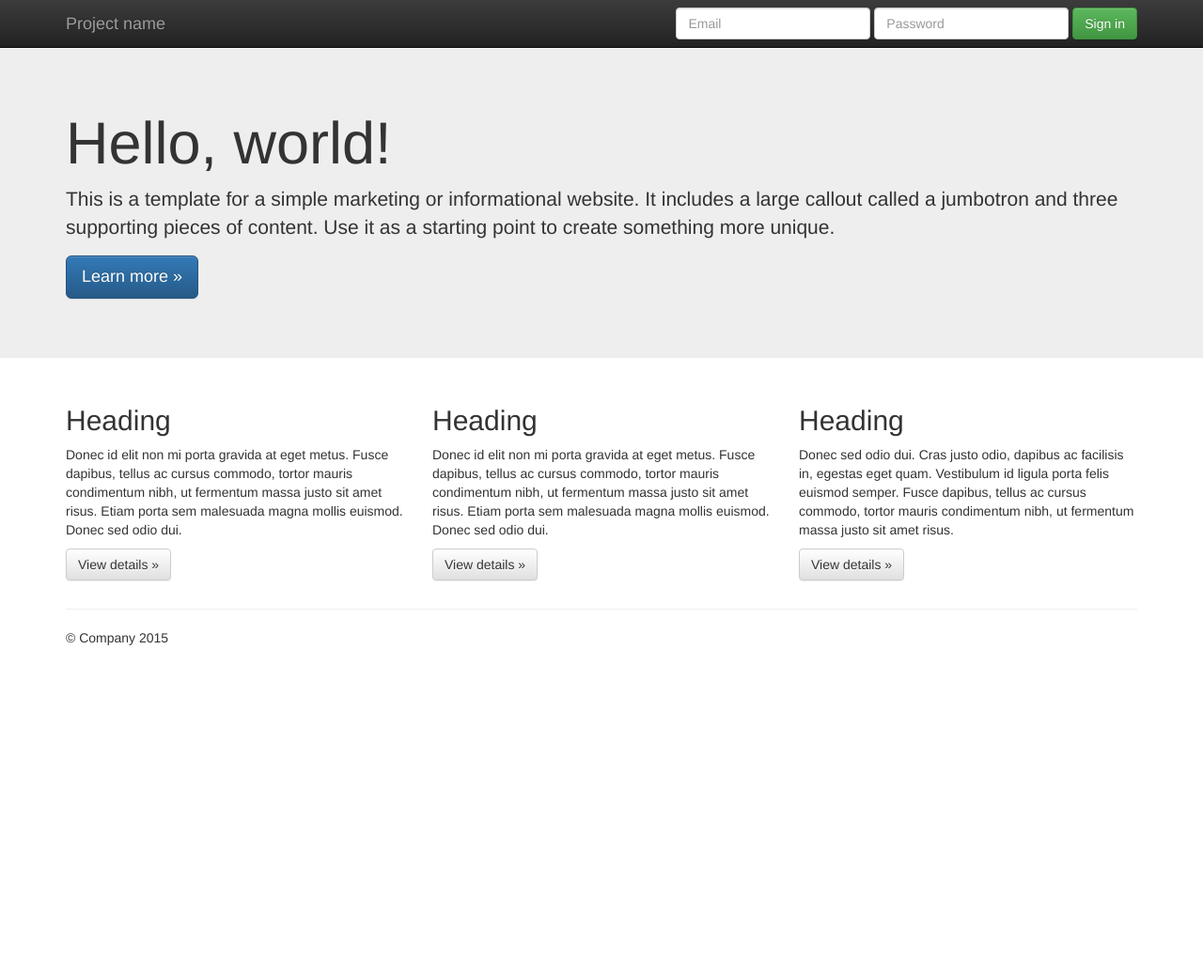
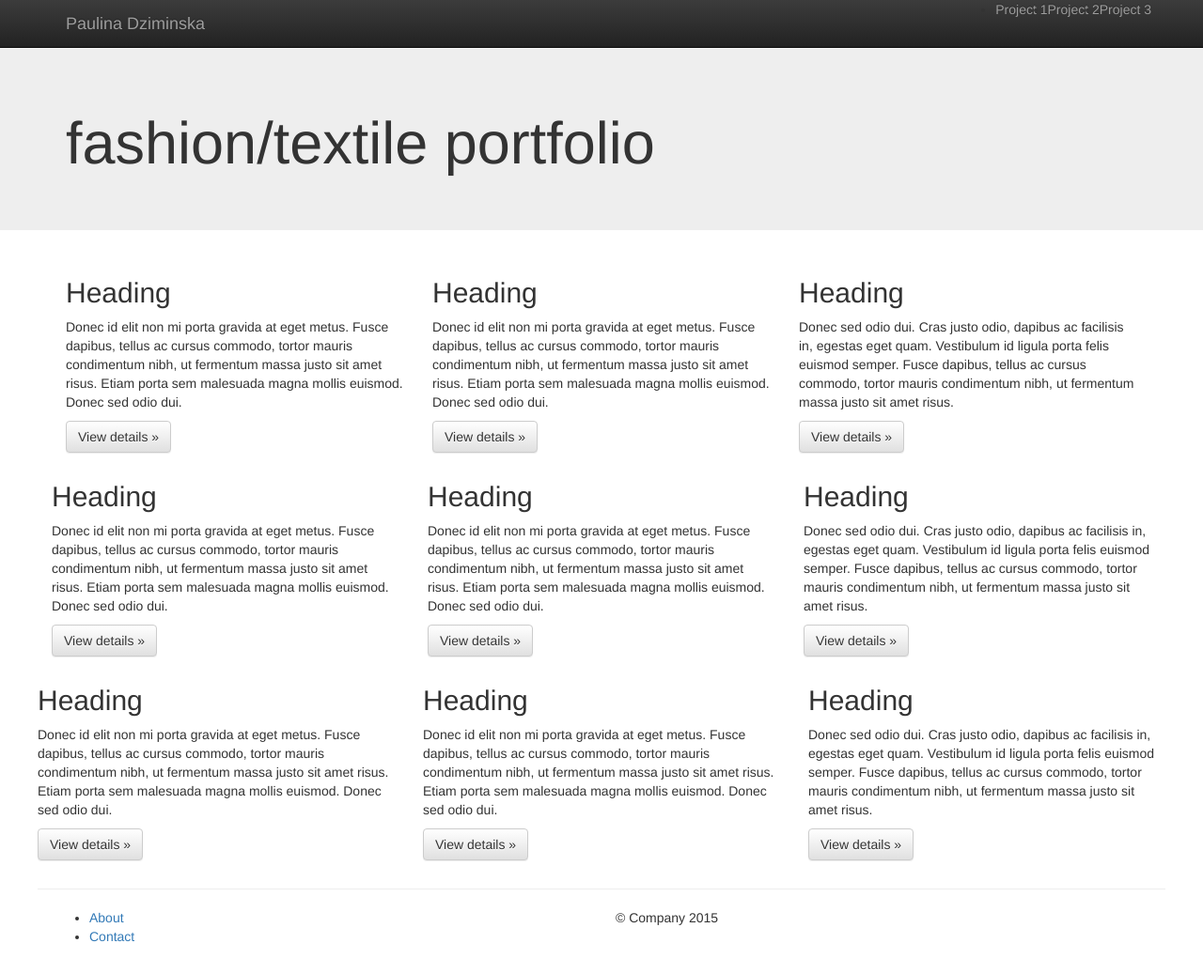
Before and after one commit to tomdracz/pjdportfolio, a plain HTML site: page index.html in a window 1280 px wide. Shown: the whole page at 94% size. Before the commit the page ends 800 px from the top, so only its background shows below. Drawn offline with nearby package versions, Linux system fonts and the light colour scheme.

Commit message:
Boilerplate code

```diff
--- a/index.html
+++ b/index.html
@@ -30,24 +30,20 @@
     <nav class="navbar navbar-inverse navbar-fixed-top" role="navigation">
       <div class="container">
         <div class="navbar-header">
-          <button type="button" class="navbar-toggle collapsed" data-toggle="collapse" data-target="#navbar" aria-expanded="false" aria-controls="navbar">
+          <button type="button" class="navbar-toggle collapsed" data-toggle="collapse" data-target=".navbar-collapse">
             <span class="sr-only">Toggle navigation</span>
             <span class="icon-bar"></span>
             <span class="icon-bar"></span>
             <span class="icon-bar"></span>
           </button>
-          <a class="navbar-brand" href="#">Project name</a>
+          <a class="navbar-brand" href="#">Paulina Dziminska</a>
         </div>
-        <div id="navbar" class="navbar-collapse collapse">
-          <form class="navbar-form navbar-right" role="form">
-            <div class="form-group">
-              <input type="text" placeholder="Email" class="form-control">
-            </div>
-            <div class="form-group">
-              <input type="password" placeholder="Password" class="form-control">
-            </div>
-            <button type="submit" class="btn btn-success">Sign in</button>
-          </form>
+        <div class="navbar-collapse collapse">
+          <ul id="navbar" class="navbar-nav navbar-right">
+            <li><a href="/project1">Project 1</a></li>
+            <li><a href="/project2">Project 2</a></li>
+            <li><a href="/project3">Project 3</a></li>
+          </ul>
         </div><!--/.navbar-collapse -->
       </div>
     </nav>
@@ -55,9 +51,7 @@
     <!-- Main jumbotron for a primary marketing message or call to action -->
     <div class="jumbotron">
       <div class="container">
-        <h1>Hello, world!</h1>
-        <p>This is a template for a simple marketing or informational website. It includes a large callout called a jumbotron and three supporting pieces of content. Use it as a starting point to create something more unique.</p>
-        <p><a class="btn btn-primary btn-lg" href="#" role="button">Learn more &raquo;</a></p>
+        <h1>fashion/textile portfolio</h1>
       </div>
     </div>
 
@@ -79,12 +73,52 @@
           <p>Donec sed odio dui. Cras justo odio, dapibus ac facilisis in, egestas eget quam. Vestibulum id ligula porta felis euismod semper. Fusce dapibus, tellus ac cursus commodo, tortor mauris condimentum nibh, ut fermentum massa justo sit amet risus.</p>
           <p><a class="btn btn-default" href="#" role="button">View details &raquo;</a></p>
         </div>
+      <div class="row">
+        <div class="col-md-4">
+          <h2>Heading</h2>
+          <p>Donec id elit non mi porta gravida at eget metus. Fusce dapibus, tellus ac cursus commodo, tortor mauris condimentum nibh, ut fermentum massa justo sit amet risus. Etiam porta sem malesuada magna mollis euismod. Donec sed odio dui. </p>
+          <p><a class="btn btn-default" href="#" role="button">View details &raquo;</a></p>
+        </div>
+        <div class="col-md-4">
+          <h2>Heading</h2>
+          <p>Donec id elit non mi porta gravida at eget metus. Fusce dapibus, tellus ac cursus commodo, tortor mauris condimentum nibh, ut fermentum massa justo sit amet risus. Etiam porta sem malesuada magna mollis euismod. Donec sed odio dui. </p>
+          <p><a class="btn btn-default" href="#" role="button">View details &raquo;</a></p>
+       </div>
+        <div class="col-md-4">
+          <h2>Heading</h2>
+          <p>Donec sed odio dui. Cras justo odio, dapibus ac facilisis in, egestas eget quam. Vestibulum id ligula porta felis euismod semper. Fusce dapibus, tellus ac cursus commodo, tortor mauris condimentum nibh, ut fermentum massa justo sit amet risus.</p>
+          <p><a class="btn btn-default" href="#" role="button">View details &raquo;</a></p>
+        </div>
+      <div class="row">
+        <div class="col-md-4">
+          <h2>Heading</h2>
+          <p>Donec id elit non mi porta gravida at eget metus. Fusce dapibus, tellus ac cursus commodo, tortor mauris condimentum nibh, ut fermentum massa justo sit amet risus. Etiam porta sem malesuada magna mollis euismod. Donec sed odio dui. </p>
+          <p><a class="btn btn-default" href="#" role="button">View details &raquo;</a></p>
+        </div>
+        <div class="col-md-4">
+          <h2>Heading</h2>
+          <p>Donec id elit non mi porta gravida at eget metus. Fusce dapibus, tellus ac cursus commodo, tortor mauris condimentum nibh, ut fermentum massa justo sit amet risus. Etiam porta sem malesuada magna mollis euismod. Donec sed odio dui. </p>
+          <p><a class="btn btn-default" href="#" role="button">View details &raquo;</a></p>
+       </div>
+        <div class="col-md-4">
+          <h2>Heading</h2>
+          <p>Donec sed odio dui. Cras justo odio, dapibus ac facilisis in, egestas eget quam. Vestibulum id ligula porta felis euismod semper. Fusce dapibus, tellus ac cursus commodo, tortor mauris condimentum nibh, ut fermentum massa justo sit amet risus.</p>
+          <p><a class="btn btn-default" href="#" role="button">View details &raquo;</a></p>
+        </div>
       </div>
 
       <hr>
 
       <footer>
-        <p>&copy; Company 2015</p>
+        <div class="col-md-6">
+          <ul>
+            <li><a href="/about">About</a></li>
+            <li><a href="/contact">Contact</a></li>
+          </ul>
+        </div>
+        <div class="col-md-6">
+          <p>&copy; Company 2015</p>
+        </div>
       </footer>
     </div> <!-- /container -->        <script src="//ajax.googleapis.com/ajax/libs/jquery/1.11.2/jquery.min.js"></script>
         <script>window.jQuery || document.write('<script src="js/vendor/jquery-1.11.2.min.js"><\/script>')</script>
@@ -93,14 +127,5 @@
 
         <script src="js/main.js"></script>
 
-        <!-- Google Analytics: change UA-XXXXX-X to be your site's ID. -->
-        <script>
-            (function(b,o,i,l,e,r){b.GoogleAnalyticsObject=l;b[l]||(b[l]=
-            function(){(b[l].q=b[l].q||[]).push(arguments)});b[l].l=+new Date;
-            e=o.createElement(i);r=o.getElementsByTagName(i)[0];
-            e.src='//www.google-analytics.com/analytics.js';
-            r.parentNode.insertBefore(e,r)}(window,document,'script','ga'));
-            ga('create','UA-XXXXX-X','auto');ga('send','pageview');
-        </script>
     </body>
 </html>
```
